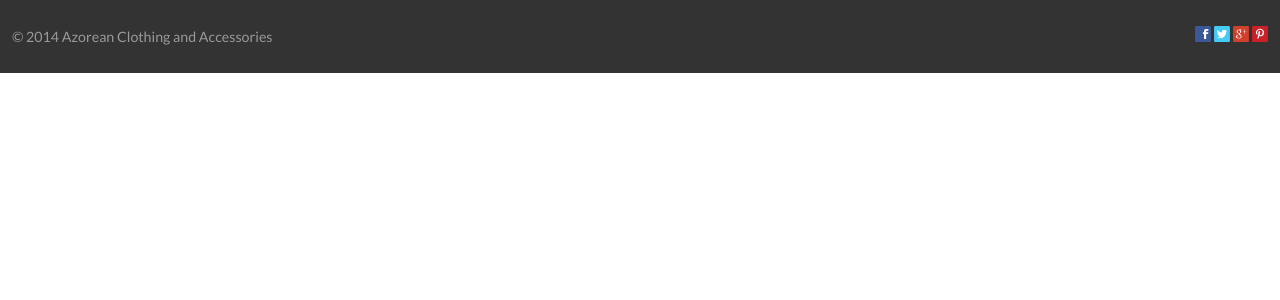
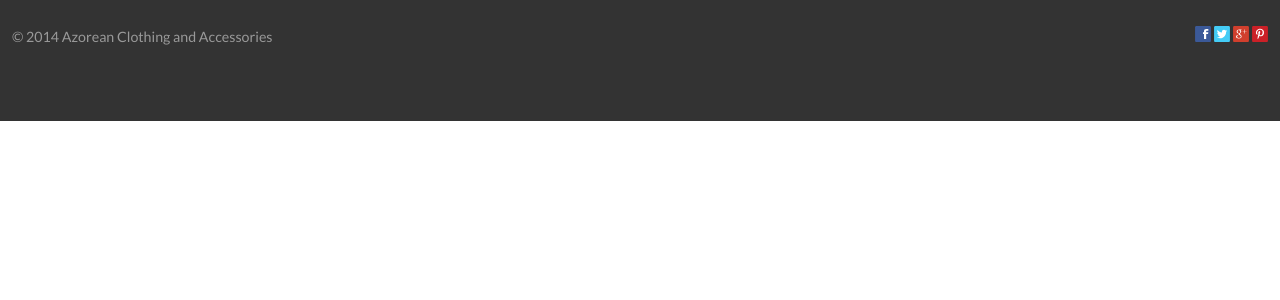
Before and after one commit to card0127/ecommerce-website, a Jekyll site: the page styleguide/footer.html, which Jekyll copies as it is, in a window 1280 px wide. Shown: the top 300 px of the page. Built offline with Jekyll 4.4.1, drawn with Linux system fonts in a browser that asks for light colours; some web fonts are replaced; Markdown is read by kramdown in place of the engine named in the settings.

Commit message:
Added padding to bottom of footer p

```diff
--- a/css/footer.css
+++ b/css/footer.css
@@ -6,6 +6,7 @@
 .footer-links {
   text-align: center;
   color:#999;
+  padding-bottom:3rem;
 }
 
 .footer-links a,
```
